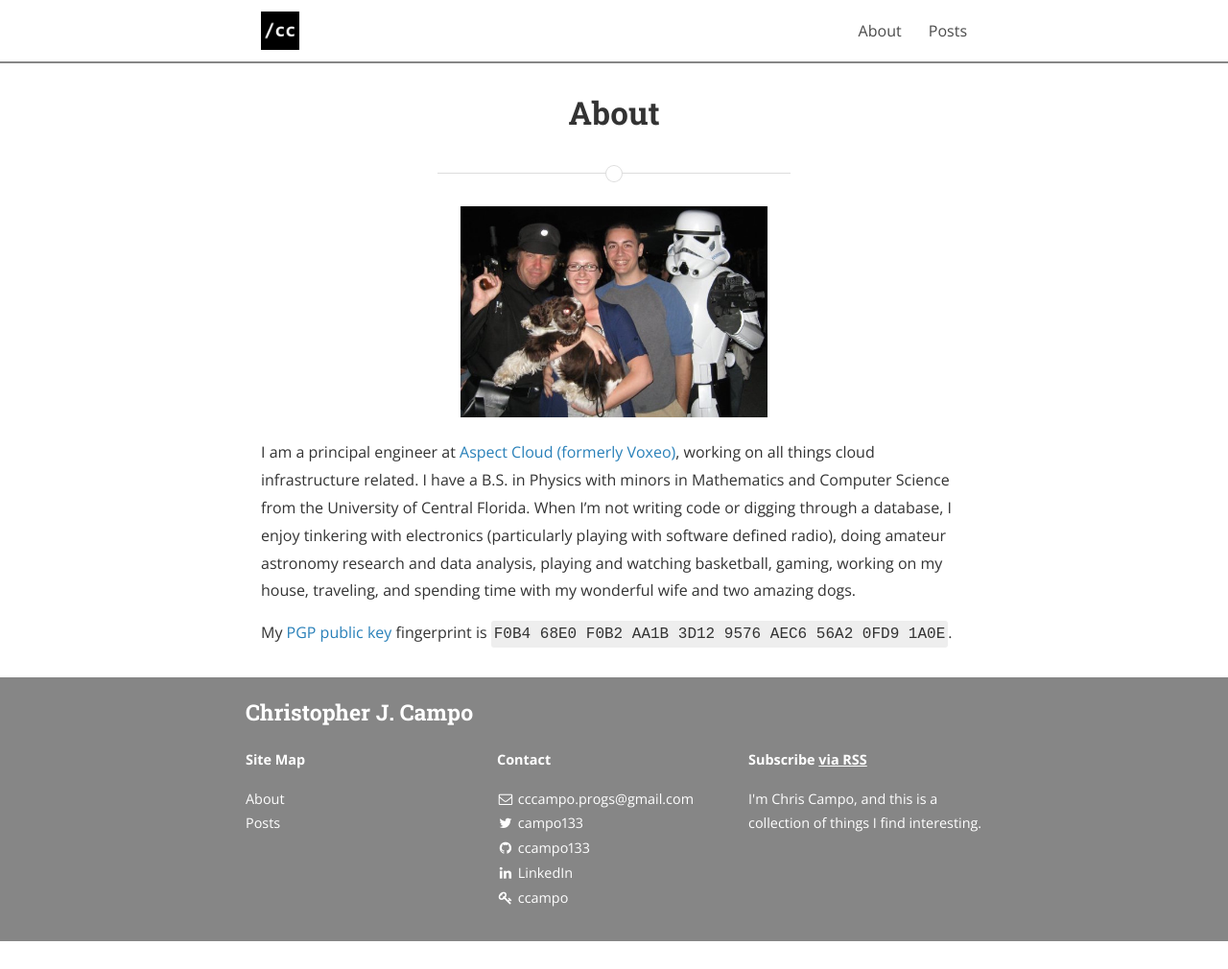
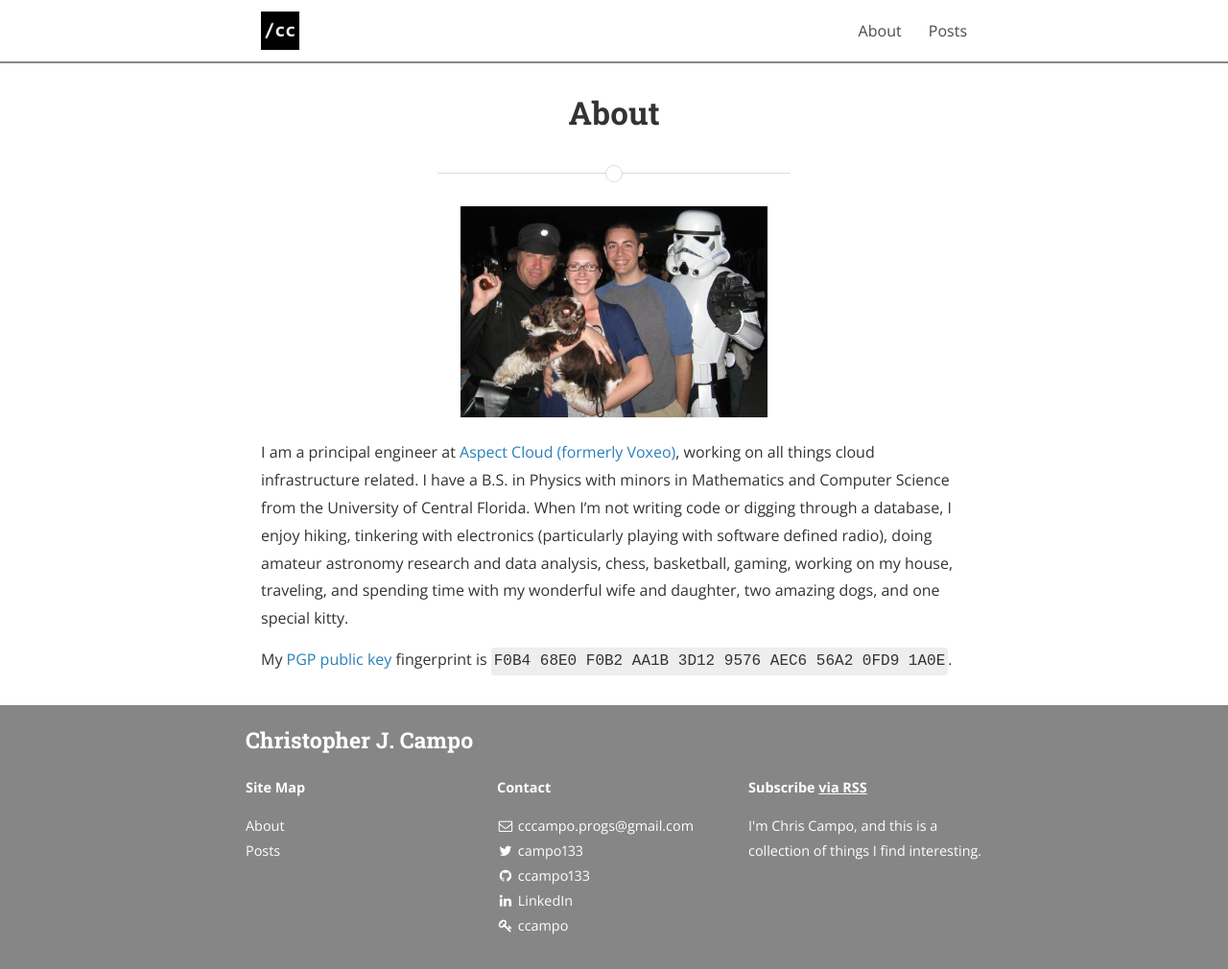
Before and after one commit to ccampo133/ccampo133.github.io, a Jekyll site: the page built from pages/about.md, in a window 1280 px wide. Shown: the whole page at 96% size. Built offline with Jekyll 4.4.1, drawn with Linux system fonts in a browser that asks for light colours; nearby versions of some CDN libraries; a style sheet for code colours, icons or effects is not loaded; before the commit the page ends 981 px from its top, so only the background shows below that.

Commit message:
Update 'about'

```diff
--- a/pages/about.md
+++ b/pages/about.md
@@ -9,10 +9,10 @@ permalink: /about/
 I am a principal engineer at [Aspect Cloud (formerly Voxeo)](http://voxeo.com/),
 working on all things cloud infrastructure related. I have a B.S. in Physics
 with minors in Mathematics and Computer Science from the University of Central
-Florida. When I'm not writing code or digging through a database, I enjoy
+Florida. When I'm not writing code or digging through a database, I enjoy hiking,
 tinkering with electronics (particularly playing with software defined radio),
-doing amateur astronomy research and data analysis, playing and watching
-basketball, gaming, working on my house, traveling, and spending time with my
-wonderful wife and two amazing dogs.
+doing amateur astronomy research and data analysis, chess, basketball, gaming,
+working on my house, traveling, and spending time with my wonderful wife and daughter,
+two amazing dogs, and one special kitty.
 
 My [PGP public key](/assets/misc/pgp_key.asc) fingerprint is `F0B4 68E0 F0B2 AA1B 3D12 9576 AEC6 56A2 0FD9 1A0E`.
```
